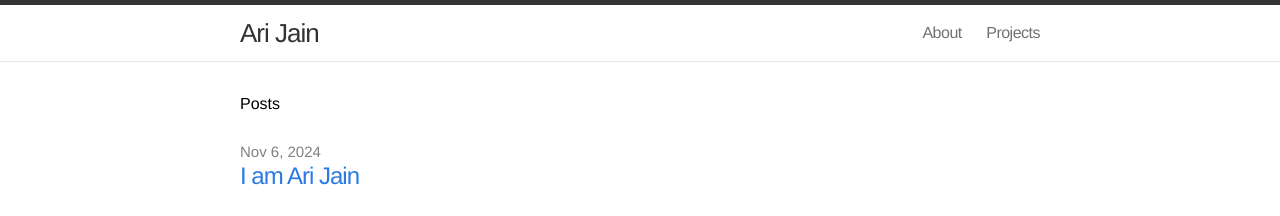
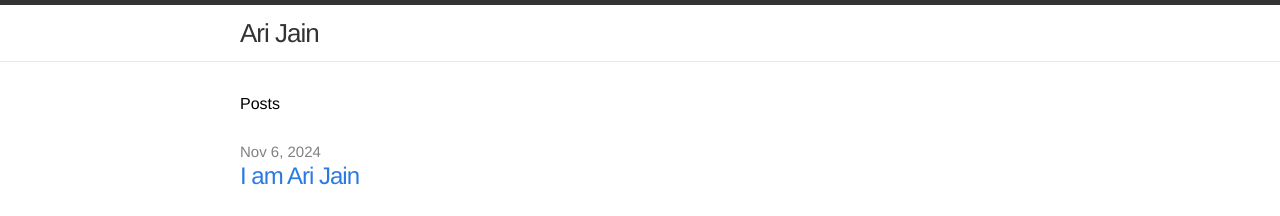
Before and after one commit to divraj/aaryanjain.github.io, a Jekyll site: the page built from index.html, in a window 1280 px wide. Shown: the top 216 px of the page. Built offline with Jekyll 4.4.1, drawn with Linux system fonts in a browser that asks for light colours; Markdown is read by kramdown in place of the engine named in the settings.

Commit message:
Update header.html

```diff
--- a/_includes/header.html
+++ b/_includes/header.html
@@ -16,10 +16,6 @@
             c0-0.82,0.665-1.484,1.484-1.484h15.031C17.335,12.031,18,12.696,18,13.516L18,13.516z"/>
         </svg>
       </a>
-      <div class="trigger">
-        <a class="page-link" href="/about">About</a>
-        <a class="page-link" href="/projects">Projects</a>
-      </div>
     </nav>
 
   </div>
```
